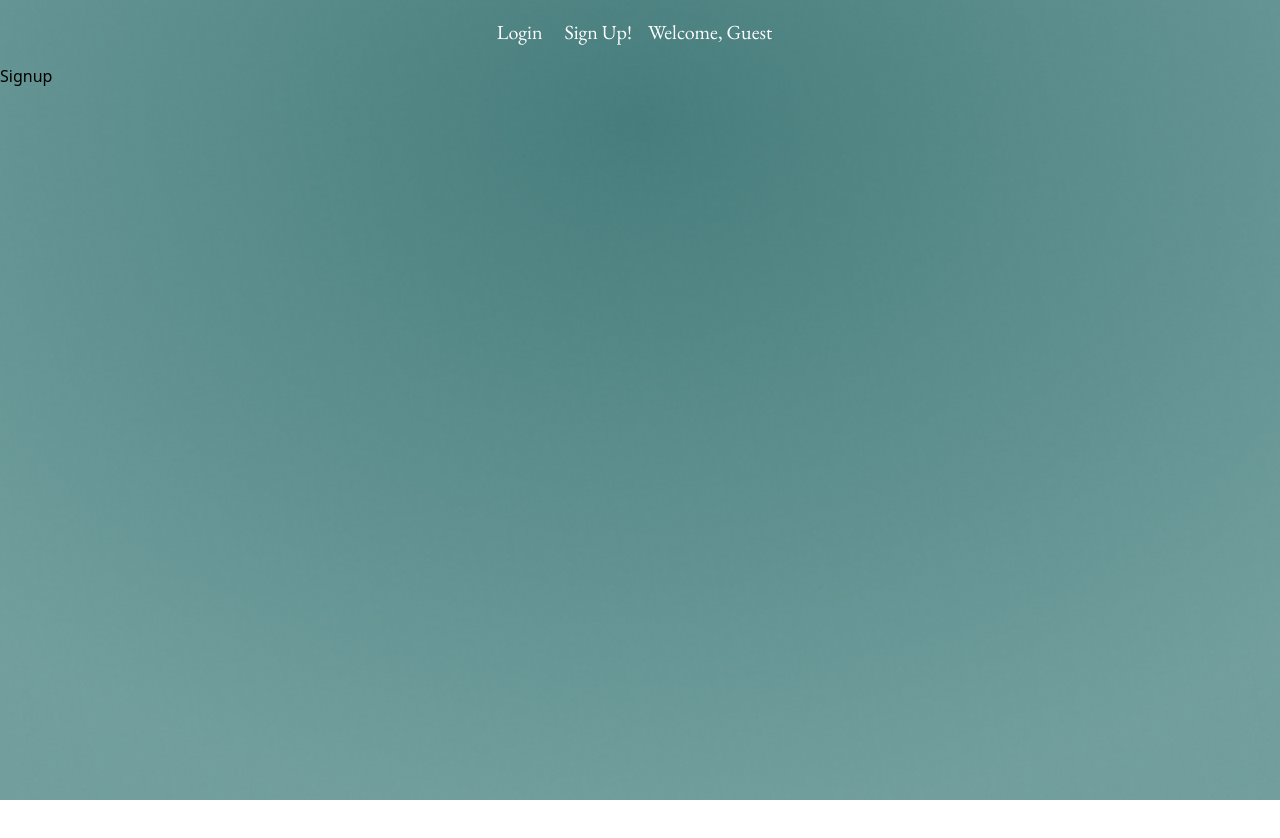
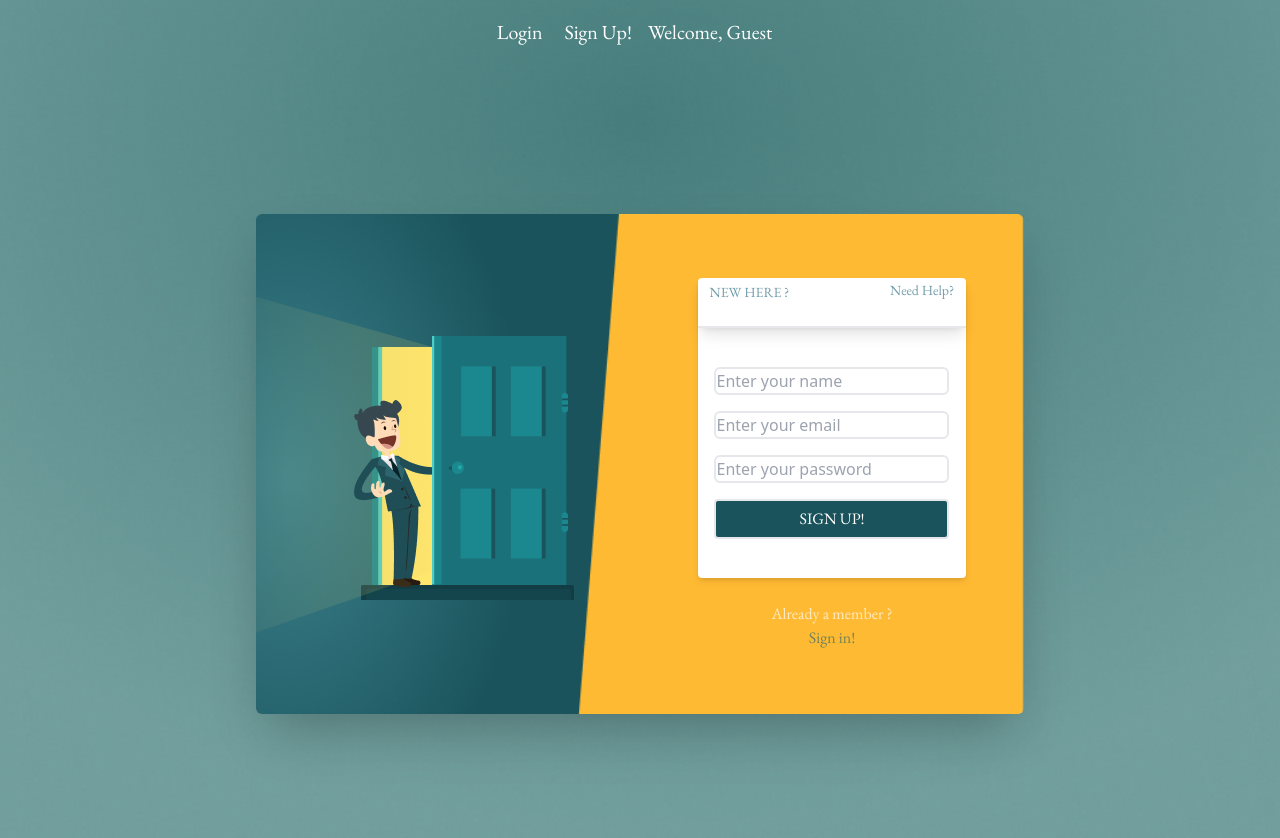
Before and after one commit to kereo32/overEngineeredLoginPage, a React (Vite) app in the folder overEngineeredLoginPage/: page /signup in a window 1280 px wide. Shown: the top 838 px of the page. Before the commit the page ends 800 px from the top, so only its background shows below. Built offline with nearby package versions, Linux system fonts and the light colour scheme.

Commit message:
add login and signup forms

```diff
--- a/overEngineeredLoginPage/package.json
+++ b/overEngineeredLoginPage/package.json
@@ -11,6 +11,7 @@
   },
   "dependencies": {
     "@reduxjs/toolkit": "^1.9.5",
+    "formik": "^2.4.5",
     "react": "^18.2.0",
     "react-dom": "^18.2.0",
     "react-redux": "^8.1.2",
--- a/overEngineeredLoginPage/src/App.tsx
+++ b/overEngineeredLoginPage/src/App.tsx
@@ -5,7 +5,7 @@ import Signup from './Components/Signup';
 function App() {
   console.log(Routes);
   return (
-    <div className="min-h-screen bg-custom-background">
+    <div className="min-h-screen min-w-screen bg-custom-background">
       <Navbar />
       <Routes>
         <Route path="/" />
--- a/overEngineeredLoginPage/src/Components/Board.tsx
+++ b/overEngineeredLoginPage/src/Components/Board.tsx
@@ -1,13 +1,24 @@
-export default function Board() {
+import LoginForm from './LoginForm';
+import RegisterForm from './RegisterForm';
+
+type BoardProps = {
+  callType: 'login' | 'register' | 'forgotPassword';
+};
+
+export default function Board(props: BoardProps) {
   return (
-    <div className="flex flex-nowrap h-4/6 w-2/4 bg-custom-board-background z-10">
-      <div className="grid grid-cols-4 gap-4 w-full">
-        <div className="relative col-span-2">
+    <div className="flex flex-nowrap bg-custom-board-background min-w-[60%] z-10 bg-contain bg-no-repeat rounded-md shadow-2xl">
+      <div className="grid grid-cols-4 w-full min-h-[500px]">
+        <div className="relative col-span-2 ">
           <div className="flex flex-row flex-nowrap justify-start items-center w-full h-full">
-            <img src="/images/door.png" alt="Image Description" className="w-full h-2/3" />
+            <img src="/images/door.png" alt="Image Description" />
           </div>
         </div>
-        <div className="col-span-2">Half Width</div>
+        <div className="col-span-2">
+          <div className="flex flex-col flex-nowrap w-full h-full justify-center items-center">
+            {props.callType === 'login' ? <LoginForm /> : <RegisterForm />}
+          </div>
+        </div>
       </div>
     </div>
   );
--- a/overEngineeredLoginPage/src/Components/Login.tsx
+++ b/overEngineeredLoginPage/src/Components/Login.tsx
@@ -2,8 +2,8 @@ import Board from './Board';
 
 export default function Login() {
   return (
-    <div className="flex flex-nowrap h-screen w-full justify-center items-center">
-      <Board />
+    <div className="flex flex-nowrap h-screen w-screen justify-center items-center">
+      <Board callType="login" />
     </div>
   );
 }
--- /dev/null
+++ b/overEngineeredLoginPage/src/Components/LoginForm.tsx
@@ -0,0 +1,41 @@
+import { Formik, Form, Field, ErrorMessage } from 'formik';
+
+export default function LoginForm() {
+  return (
+    <div className="flex flex-col flex-nowrap w-full h-full justify-center items-center">
+      <div className="grid grid-rows-6 bg-white h-[60%] w-[70%] rounded shadow-md">
+        <div className="col-span-6 border-b-2 shadow-lg">
+          <div className="flex flex-row flex-nowrap justify-between items-center">
+            <div className="flex flex-col flex-nowrap w-full mt-1 ml-3">
+              <h1 className=" font-garamond text-cyan-800 text-sm opacity-60">ALREADY MEMBERS</h1>
+            </div>
+            <div className="flex flex-row flex-nowrap w-full mr-3 justify-end">
+              <h1 className=" font-garamond text-cyan-800 text-sm opacity-60">Need Help?</h1>
+            </div>
+          </div>
+        </div>
+        <div className="flex flex-col flex-nowrap items-center justify-center col-span-6 row-span-5">
+          <Formik
+            initialValues={{ name: '', email: '' }}
+            onSubmit={async (values) => {
+              await new Promise((resolve) => setTimeout(resolve, 500));
+              alert(JSON.stringify(values, null, 2));
+            }}
+          >
+            <Form className="grid grid-cols-1 gap-4">
+              <Field className="border-2 rounded-md" placeholder="Enter your email" name="email" type="email" />
+              <Field className="border-2 rounded-md" placeholder="Enter your password" name="password" type="password" />
+              <button className="border-2 rounded h-10 bg-button font-garamond text-white" type="submit">
+                SIGN IN!
+              </button>
+            </Form>
+          </Formik>
+        </div>
+      </div>
+      <div className="flex flex-col flex-nowrap justify-center items-center mt-6">
+        <h1 className="font-garamond text-white text-md opacity-70">Don't you have an account ?</h1>
+        <h1 className="font-garamond text-cyan-800 text-md opacity-60">Create an account</h1>
+      </div>
+    </div>
+  );
+}
--- a/overEngineeredLoginPage/src/Components/Navbar.tsx
+++ b/overEngineeredLoginPage/src/Components/Navbar.tsx
@@ -29,7 +29,6 @@ export default function Navbar() {
     button.classList.add('opacity-100');
   };
   const handleMouseEnter = () => {
-    console.log('xd');
     setIsMouseOver(true);
   };
   const handleMouseLeave = () => {
--- /dev/null
+++ b/overEngineeredLoginPage/src/Components/RegisterForm.tsx
@@ -0,0 +1,41 @@
+import { Field, Form, Formik } from 'formik';
+export default function RegisterForm() {
+  return (
+    <div className="flex flex-col flex-nowrap w-full h-full justify-center items-center">
+      <div className="grid grid-rows-6 bg-white h-[60%] w-[70%] rounded shadow-md">
+        <div className="col-span-6 border-b-2 shadow-lg">
+          <div className="flex flex-row flex-nowrap justify-between items-center">
+            <div className="flex flex-col flex-nowrap w-full mt-1 ml-3">
+              <h1 className=" font-garamond text-cyan-800 text-sm opacity-60">NEW HERE ?</h1>
+            </div>
+            <div className="flex flex-row flex-nowrap w-full mr-3 justify-end">
+              <h1 className=" font-garamond text-cyan-800 text-sm opacity-60">Need Help?</h1>
+            </div>
+          </div>
+        </div>
+        <div className="flex flex-col flex-nowrap items-center justify-center col-span-6 row-span-5">
+          <Formik
+            initialValues={{ name: '', email: '' }}
+            onSubmit={async (values) => {
+              await new Promise((resolve) => setTimeout(resolve, 500));
+              alert(JSON.stringify(values, null, 2));
+            }}
+          >
+            <Form className="grid grid-cols-1 gap-4">
+              <Field className="border-2 rounded-md" placeholder="Enter your name" name="name" type="name" />
+              <Field className="border-2 rounded-md" placeholder="Enter your email" name="email" type="email" />
+              <Field className="border-2 rounded-md" placeholder="Enter your password" name="password" type="password" />
+              <button className="border-2 rounded h-10 bg-button font-garamond text-white" type="submit">
+                SIGN UP!
+              </button>
+            </Form>
+          </Formik>
+        </div>
+      </div>
+      <div className="flex flex-col flex-nowrap justify-center items-center mt-6">
+        <h1 className="font-garamond text-white text-md opacity-70">Already a member ?</h1>
+        <h1 className="font-garamond text-cyan-800 text-md opacity-60">Sign in!</h1>
+      </div>
+    </div>
+  );
+}
--- a/overEngineeredLoginPage/src/Components/Signup.tsx
+++ b/overEngineeredLoginPage/src/Components/Signup.tsx
@@ -1,5 +1,9 @@
-import React from 'react';
+import Board from './Board';
 
 export default function Signup() {
-  return <div>Signup</div>;
+  return (
+    <div className="flex flex-nowrap h-screen w-screen justify-center items-center">
+      <Board callType="register" />
+    </div>
+  );
 }
--- a/overEngineeredLoginPage/tailwind.config.js
+++ b/overEngineeredLoginPage/tailwind.config.js
@@ -6,6 +6,9 @@ export default {
       fontFamily: {
         garamond: ['EB Garamond', 'serif'],
       },
+      backgroundColor: {
+        button: '#1A535C',
+      },
     },
   },
   plugins: [],
```
Also changed, not shown: 1 other file (tests, documents, lock files or other folders).
